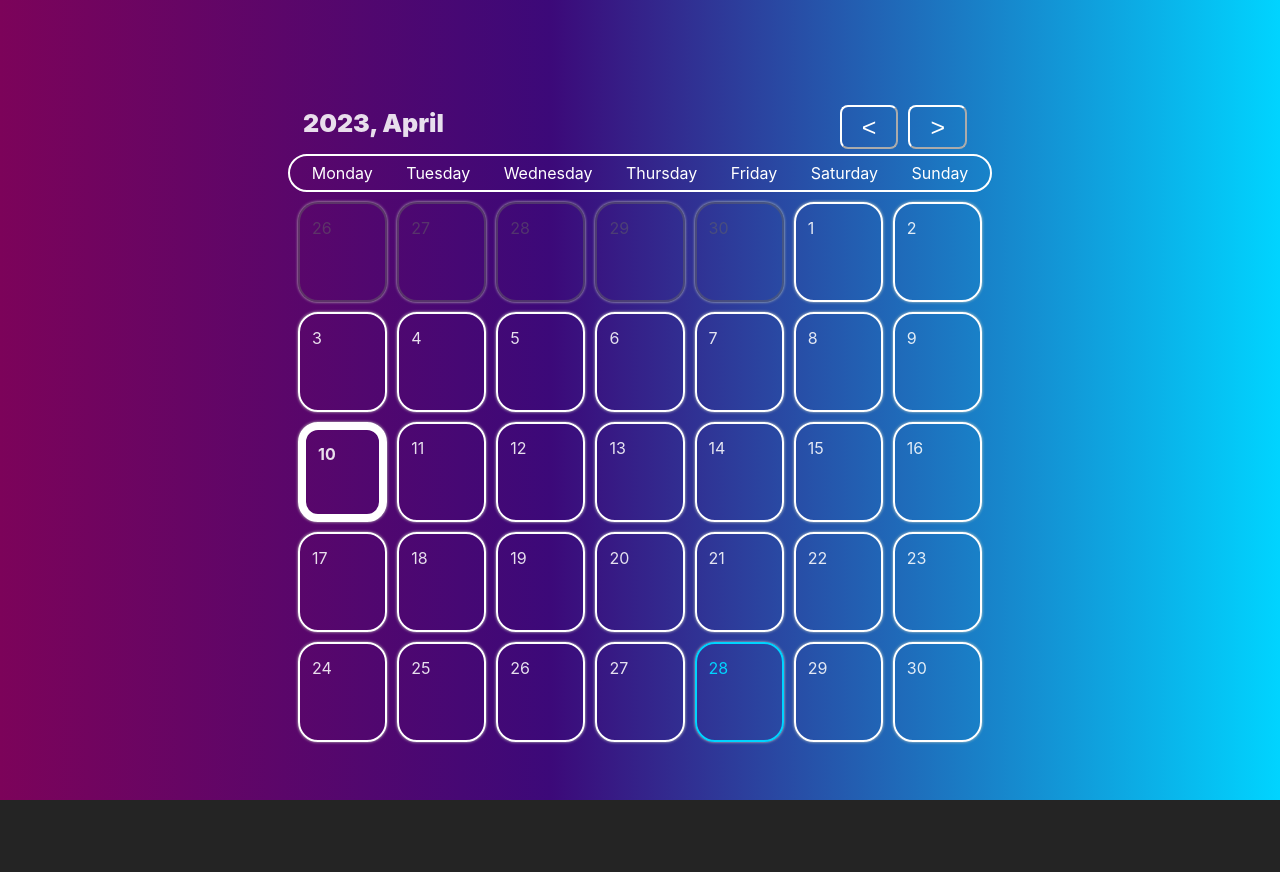
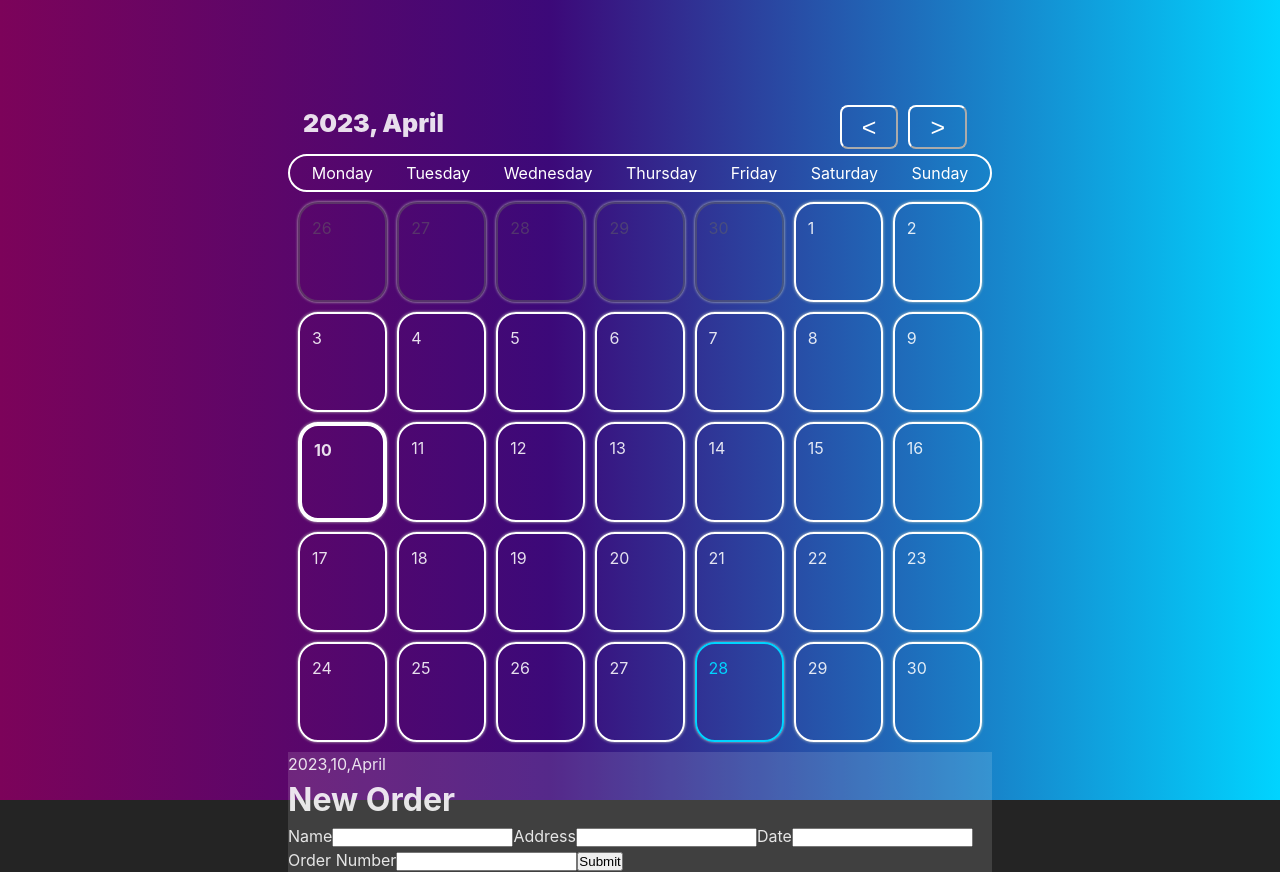
Before and after one commit to Viikuu/calendar-app, a React (Vite) app in the folder calendar-app-front/: page / in a window 1280 px wide. Both pictures are taken after a click on the element "10". Before the commit the page ends 800 px from the top, so only its background shows below. Built offline with nearby package versions, Linux system fonts and the light colour scheme.

Commit message:
feat: create component to update selected date state

```diff
--- a/calendar-app-front/src/App.css
+++ b/calendar-app-front/src/App.css
@@ -99,7 +99,7 @@
 }
 
 .selected {
-  border: 8px solid #FFFFFF;
+  border: 4px solid #FFFFFF;
   font-weight: bold;
 }
 
--- a/calendar-app-front/src/components/Calendar.tsx
+++ b/calendar-app-front/src/components/Calendar.tsx
@@ -122,6 +122,7 @@ export const Calendar: React.FC = () => {
           }
         </div>
       </div>
+      {selected !== null ? <Day selected = {selected} setSelected = {setSelected} />: ""}
     </div>
   )
 }
--- /dev/null
+++ b/calendar-app-front/src/components/Day.tsx
@@ -0,0 +1,29 @@
+import React, { useEffect, useState } from "react";
+import { CalendarDate, Weekday, Month } from '../utils/types';
+import { Months, Weekdays } from "../configs/Weekdays";
+
+interface DayProps {
+  selected: CalendarDate,
+  setSelected: React.Dispatch<React.SetStateAction<any>>,
+}
+
+export const Day: React.FC<DayProps> = ({selected, setSelected}) => {
+  return <div className="dayComponent">
+    <div className="dayInfo"> {selected.year},{selected.day},{Months[selected.month]}</div>
+    <div>
+      <form>
+     <h1>New Order</h1>
+     <label>Name</label>
+     <input name="name"  />
+     <label>Address</label>
+     <input name="address"  />
+     <label>Date</label>
+     <input name="date"  />
+     <label>Order Number</label>
+     <input name="order" />
+     <input type="submit" />
+   </form>
+
+    </div>
+  </div>
+}
```
